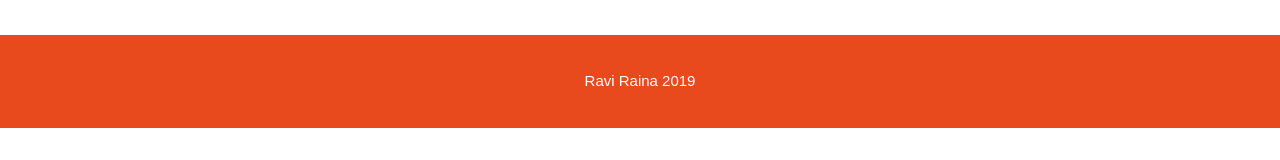
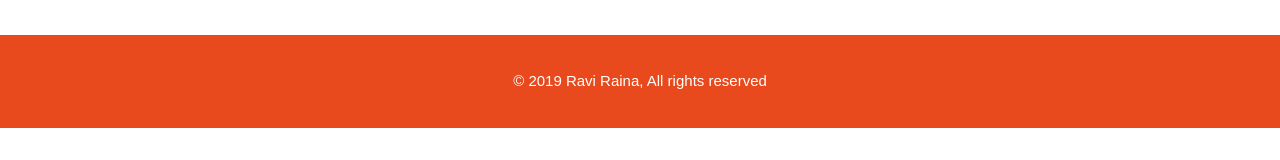
Before and after one commit to raviraina/raviraina.github.io, a plain HTML site: page about.html in a window 1280 px wide. Shown: the part 501-661 px from the top of the page. Drawn offline with Linux system fonts and the light colour scheme.

Commit message:
updated footer

```diff
--- a/about.html
+++ b/about.html
@@ -61,7 +61,7 @@
 
 		<!-- footer -->
 		<footer>
-			<p>Ravi Raina 2019</p>
+			<p>© 2019 Ravi Raina, All rights reserved</p>
 		</footer>
 
 	</body>
```
Also changed, not shown: index.html (+1 -1 lines), portfolio.html (+1 -1 lines).
